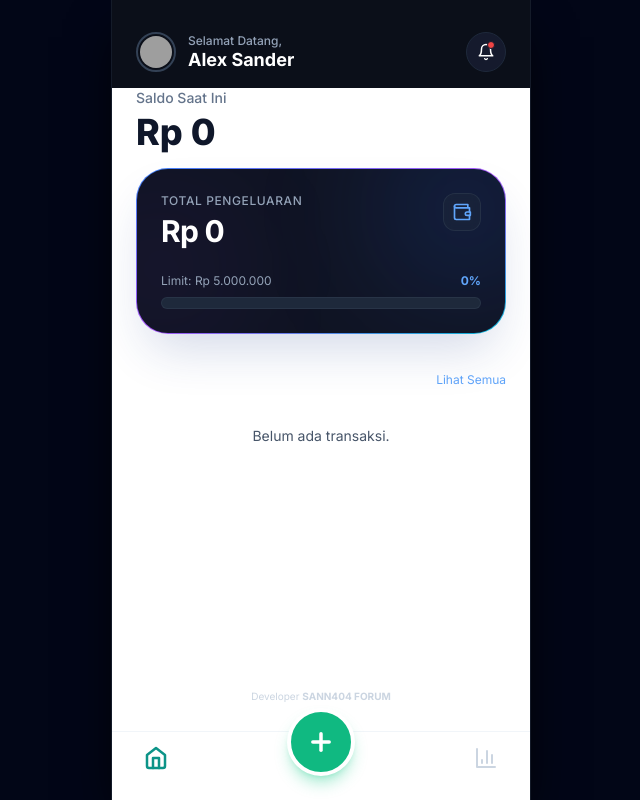
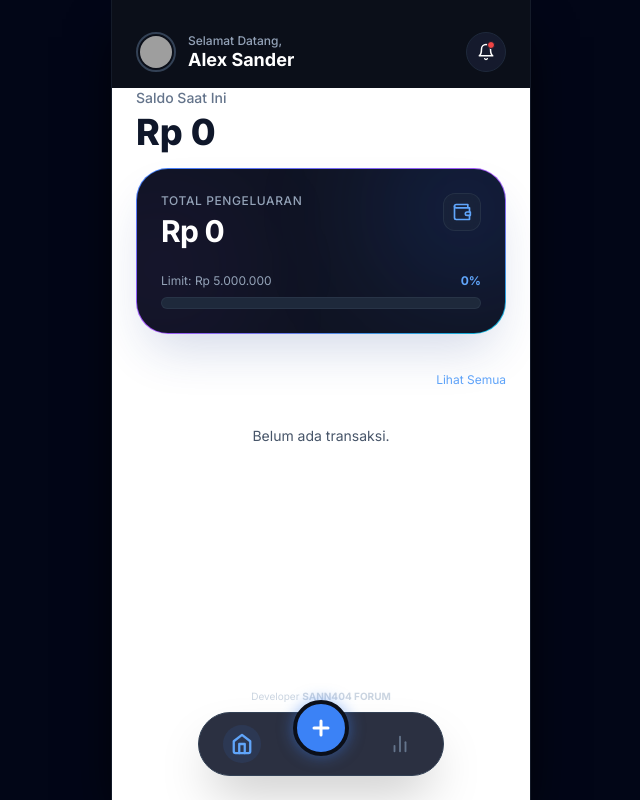
Before and after one commit to sanzzyproject/Finance-tracker-, a Next.js app: page / in a window 1280 px wide. Shown: the whole page, without its empty margins (319-959 px from the left). Built offline with nearby package versions, Linux system fonts and the light colour scheme; grey boxes are pictures that could not be loaded.

Commit message:
Update BottomNav.tsx

```diff
--- a/components/BottomNav.tsx
+++ b/components/BottomNav.tsx
@@ -1,4 +1,4 @@
-import { Home, BarChart3, Plus, User } from 'lucide-react';
+import { Home, BarChart2, Plus, User } from 'lucide-react';
 
 interface Props {
   currentTab: string;
@@ -8,31 +8,31 @@ interface Props {
 
 export default function BottomNav({ currentTab, onTabChange, onAddClick }: Props) {
   return (
-    <div className="absolute bottom-0 w-full bg-white border-t border-slate-100 pb-6 pt-2 px-8 flex justify-between items-center z-40">
+    <div className="absolute bottom-6 left-0 right-0 px-6 z-40 flex justify-center">
+      <div className="bg-[#151A2D]/90 backdrop-blur-md border border-slate-700 rounded-full px-6 py-3 shadow-2xl flex items-center gap-8">
 
-      {/* Home Tab */}
         <button
           onClick={() => onTabChange('home')}
-        className={`flex flex-col items-center gap-1 ${currentTab === 'home' ? 'text-[#0d9488]' : 'text-slate-300'}`}
+          className={`p-2 rounded-full transition-all ${currentTab === 'home' ? 'text-blue-400 bg-blue-500/10' : 'text-slate-500 hover:text-slate-300'}`}
         >
-        <Home size={24} strokeWidth={currentTab === 'home' ? 2.5 : 2} />
+          <Home size={22} strokeWidth={currentTab === 'home' ? 2.5 : 2} />
         </button>
 
-      {/* Floating Add Button (Center) */}
+        {/* Floating Add Button */}
         <button
           onClick={onAddClick}
-        className="bg-[#10b981] text-white p-4 rounded-full shadow-lg shadow-emerald-400/40 -mt-8 border-4 border-white hover:scale-105 transition-transform"
+          className="bg-blue-500 text-white p-3 rounded-full shadow-[0_0_15px_rgba(59,130,246,0.5)] hover:bg-blue-400 hover:scale-110 transition-all -mt-8 border-4 border-[#0B0F19]"
         >
-        <Plus size={28} strokeWidth={3} />
+          <Plus size={24} strokeWidth={3} />
         </button>
 
-      {/* Stats/Chart Tab */}
         <button
           onClick={() => onTabChange('stats')}
-        className={`flex flex-col items-center gap-1 ${currentTab === 'stats' ? 'text-[#0d9488]' : 'text-slate-300'}`}
+          className={`p-2 rounded-full transition-all ${currentTab === 'stats' ? 'text-blue-400 bg-blue-500/10' : 'text-slate-500 hover:text-slate-300'}`}
         >
-        <BarChart3 size={24} strokeWidth={currentTab === 'stats' ? 2.5 : 2} />
+          <BarChart2 size={22} strokeWidth={currentTab === 'stats' ? 2.5 : 2} />
         </button>
+      </div>
     </div>
   );
 }
```
Lines whose indentation alone changed are shown as unchanged.
